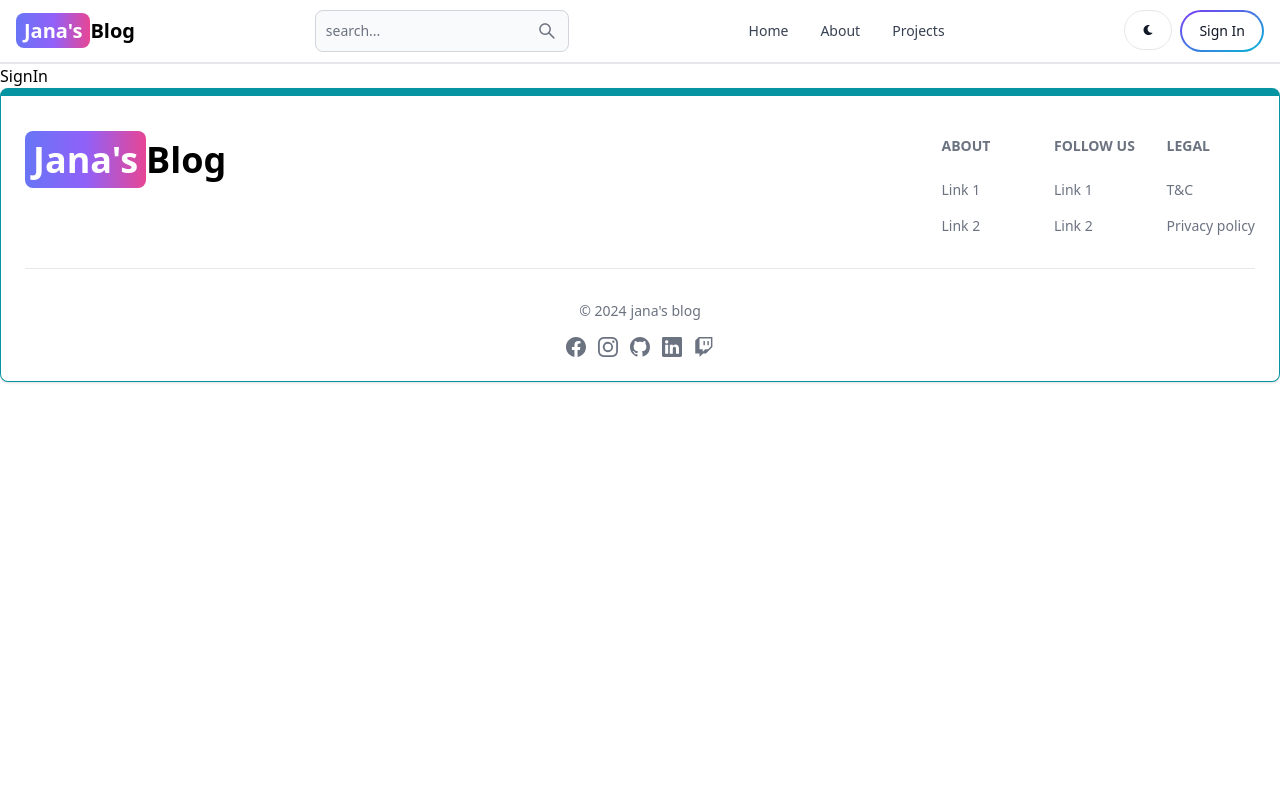
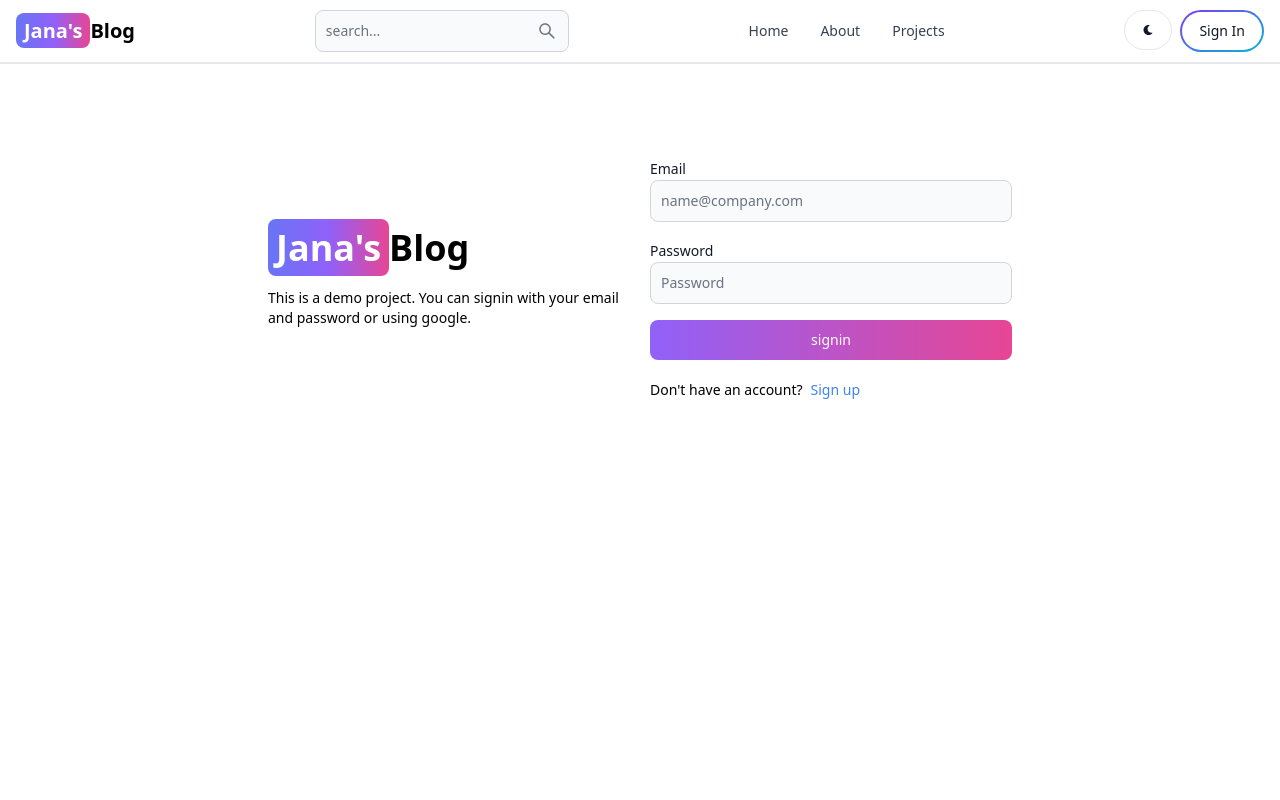
Before and after one commit to newdev101/mern_blog, a React (Vite) app in the folder client/: page /signin in a window 1280 px wide. Shown: the top 800 px of the page. Built offline with nearby package versions, Linux system fonts and the light colour scheme.

Commit message:
Completed signin page functionality

```diff
--- a/client/src/pages/SignIn.jsx
+++ b/client/src/pages/SignIn.jsx
@@ -1,9 +1,130 @@
-import React from 'react'
+import { Alert, Button, Label, Spinner, TextInput } from 'flowbite-react';
+import React from 'react';
+import { Link, useNavigate } from 'react-router-dom';
 
 function SignIn() {
+
+  const [formData, setFormData] = React.useState({});
+  const [erroMessage, setErrorMessage] = React.useState(null);
+  const [loading, setLoading] = React.useState(false);
+  const navigate = useNavigate();
+
+
+  const handleChange = (e) => {
+    setFormData({ ...formData, [e.target.id]: e.target.value.trim() });
+  }
+
+  const handleSubmit = async (e) => {
+    e.preventDefault();
+
+    //! handling errors
+    if (!formData.email || !formData.password) {
+      return setErrorMessage('All fields are required');
+    }
+
+    try {
+      setLoading(true);
+      setErrorMessage(null);
+      const res = await fetch('/api/auth/signin', {
+        method: 'POST',
+        headers: { 'Content-Type': 'application/json' },
+        body: JSON.stringify(formData),
+      });
+
+      const data = await res.json();
+      if (data.success === false) {
+        return setErrorMessage(data.message);
+      }
+      setLoading(false);
+      if(res.ok){
+        navigate('/')
+      }
+
+    } catch (err) {
+      setErrorMessage(err.message);
+      setLoading(false);
+
+    }
+  }
+  console.log(formData)
+
   return (
-    <div>SignIn</div>
+
+    <div className='min-h-screen mt-20'>
+      <div className='flex p-3 max-w-3xl mx-auto flex-col md:flex-row md:items-center gap-5'>
+
+        {/* left */}
+        <div className='flex-1'>
+          <Link to="/"
+            className='font-bold dark:text-white text-4xl'>
+
+            <span className='px-2 py-1
+          bg-gradient-to-r
+          from-indigo-500
+          via-purple-500
+          to-pink-500
+          rounded-lg text-white'>
+              Jana's
+            </span>
+            Blog
+          </Link>
+          <p className='text-sm mt-5'>
+            This is a demo project. You can signin with your email and password or using google.
+          </p>
+        </div>
+
+
+        {/* right */}
+        <div className='flex-1'>
+
+
+          <form className='flex flex-col gap-4' onSubmit={handleSubmit}>
+
+            {/* email */}
+            <div className="">
+              <Label value='Email' />
+              <TextInput type='email' id='email' placeholder='name@company.com' onChange={handleChange} />
+            </div>
+
+            {/* password */}
+            <div className="">
+              <Label value='Password' />
+              <TextInput type='password' id='password' placeholder='Password' onChange={handleChange} />
+            </div>
+
+
+            {/* button */}
+            <Button gradientDuoTone='purpleToPink' type='submit' disabled={loading}>
+              {
+                loading ? (
+                  <>
+                    <Spinner size='sm' />
+                    <span className='pl-3'>Loading...</span>
+                  </>
+                ) : 'signin'
+              }
+            </Button>
+          </form>
+
+          <div className="flex gap-2 text-sm mt-5">
+            <span>Don't have an account?</span>
+            <Link to='/signup' className='text-blue-500'>
+              Sign up
+            </Link>
+
+          </div>
+          {
+            erroMessage && (
+              <Alert className='mt-5' color='failure'>
+                {erroMessage}
+              </Alert>
+            )
+          }
+        </div>
+
+      </div>
+    </div>
   )
 }
 
-export default SignIn
+export default SignIn;
```
